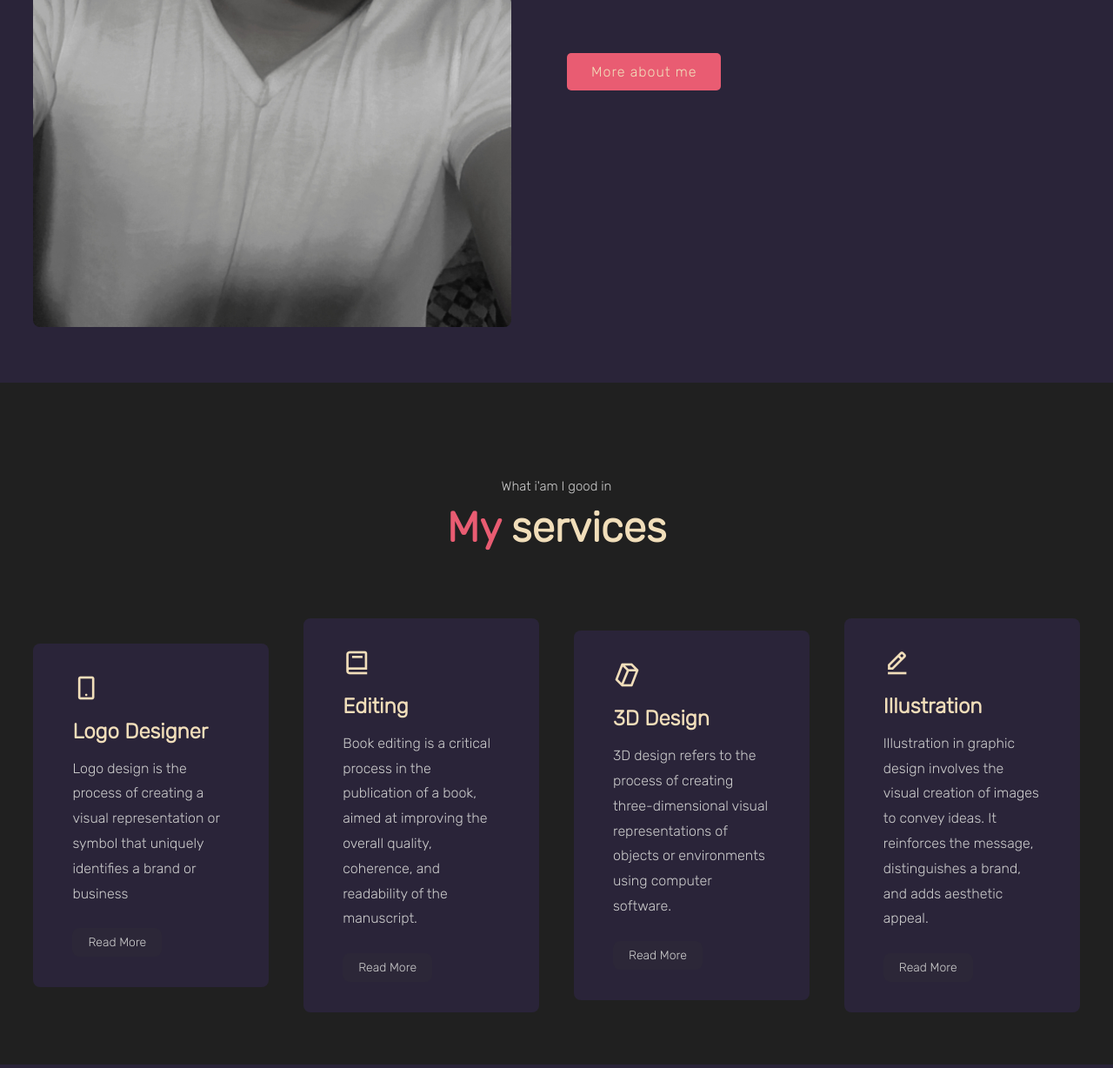
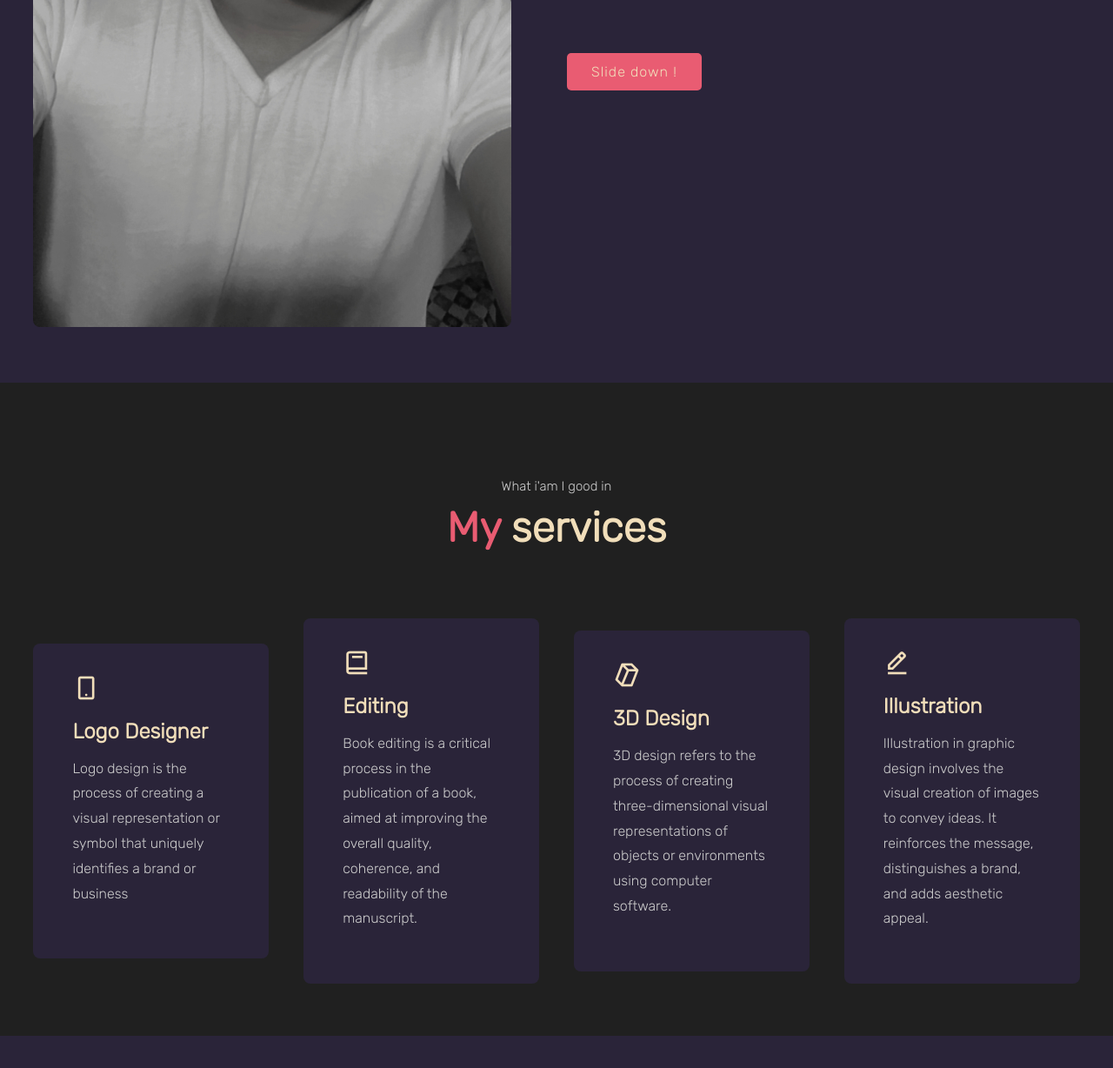
Before and after one commit to Cosmosjojo/My-portfolio, a plain HTML site: page index.html in a window 1280 px wide. Shown: the part 1552-2780 px from the top of the page at 87% size. Drawn offline with nearby package versions, Linux system fonts and the light colour scheme; a web font is replaced by a local one.

Commit message:
Add files via upload

```diff
--- a/index.html
+++ b/index.html
@@ -45,8 +45,8 @@
                 <p>passionate about design since my childhood I turned to this <br>
                 exciting profession in order to make my passion my profession</p>
             <div class="bouton">
-                <a href="#" class="btn">Contact</a>
-                <a href="#" class="btn2"><span><i class='bx bxs-donate-heart'></i></span>Give some love to my work</a>
+                <a href="#contact" class="btn">Contact</a>
+                <a href="https://www.behance.net/cr0waziz" class="btn2"><span><i class='bx bxs-donate-heart'></i></span>Give some love to my work</a>
             </div>
         </div>
 
@@ -65,7 +65,7 @@
                      I have honed my talents to transform my love for art into a fulfilling career.
                      As a graphic designer, I thrive on bringing ideas to life through captivating visuals.
                      My journey in the world of design has been fueled by an unwavering enthusiasm to turn imagination into reality.</p>
-                    <a href="#" class="btn">More about me</a>
+                    <a href="#service" class="btn">Slide down !</a>
             </div>
         </section>
         <!---SERVICES--->
@@ -81,7 +81,7 @@
                 </div>
                 <h3>Logo Designer</h3>
                 <p>Logo design is the process of creating a visual representation or symbol that uniquely identifies a brand or business</p>
-                <a href="#" class="read">Read More</a>
+
             </div>
             <div class="box">
                 <div class="s-icons">
@@ -89,7 +89,7 @@
                 </div>
                 <h3>Editing</h3>
                 <p>Book editing is a critical process in the publication of a book, aimed at improving the overall quality, coherence, and readability of the manuscript.</p>
-                <a href="#" class="read">Read More</a>
+
             </div>
             <div class="box">
                 <div class="s-icons">
@@ -97,7 +97,7 @@
                 </div>
                 <h3>3D Design</h3>
                 <p>3D design refers to the process of creating three-dimensional visual representations of objects or environments using computer software.</p>
-                <a href="#" class="read">Read More</a>
+
             </div>
             <div class="box">
                 <div class="s-icons">
@@ -106,7 +106,7 @@
                 </div>
                 <h3>Illustration</h3>
                 <p>Illustration in graphic design involves the visual creation of images to convey ideas. It reinforces the message, distinguishes a brand, and adds aesthetic appeal.</p>
-                <a href="#" class="read">Read More</a>
+
          </div>
         </section>
 
```
